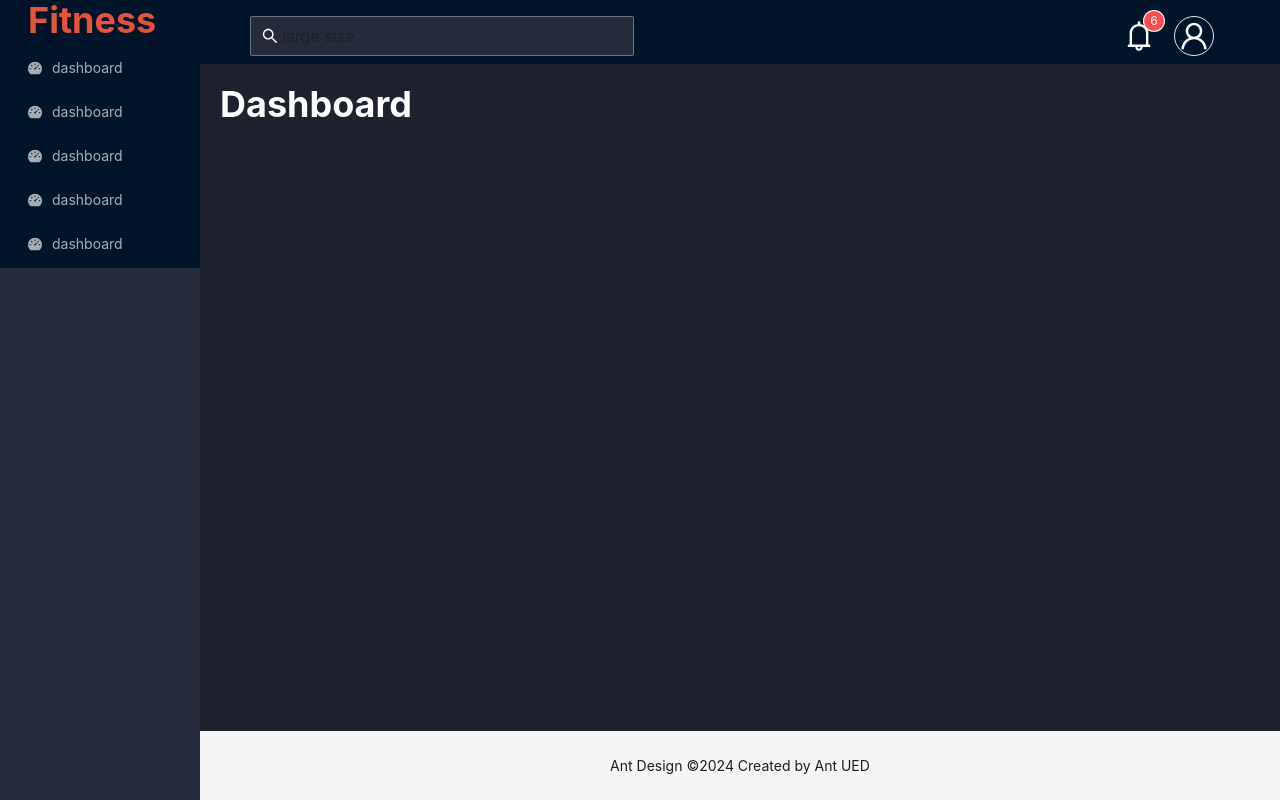
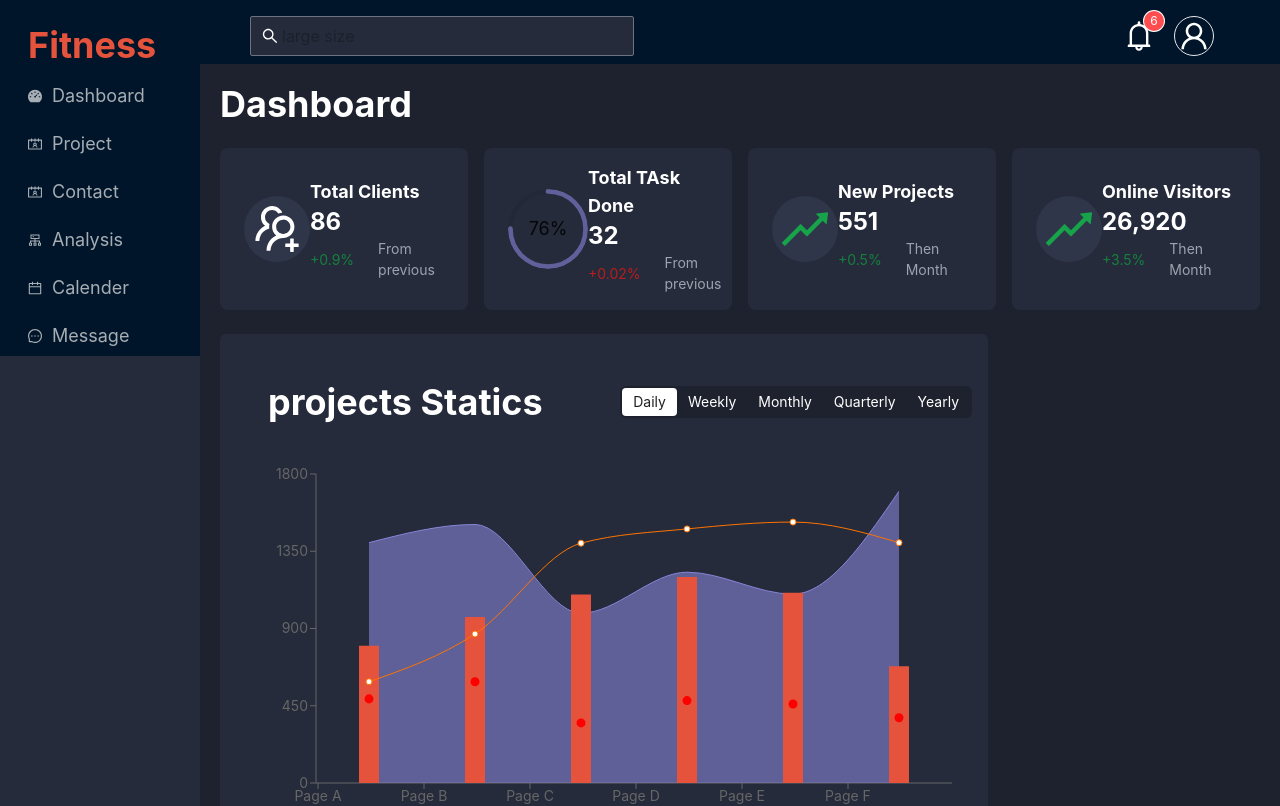
Before and after one commit to Mahedihasanimam/fitness, a Next.js app: page /dashboard in a window 1280 px wide. Shown: the top 806 px of the page. Built offline with nearby package versions, Linux system fonts and the light colour scheme.

Commit message:
dashboard project statictics chart added

```diff
--- a/src/app/dashboard/page.js
+++ b/src/app/dashboard/page.js
@@ -2,18 +2,27 @@
 
 import React from "react";
 
-import image1 from "../../../public/image/Fitness.png"
+import image1 from "../../../public/image/Fitness.png";
 import {
   BellOutlined,
+  CalendarOutlined,
+  ClusterOutlined,
+  ContactsOutlined,
   DashboardFilled,
+  MessageOutlined,
   NotificationFilled,
+  RiseOutlined,
   SearchOutlined,
   UploadOutlined,
+  UserAddOutlined,
+  UsergroupAddOutlined,
   UserOutlined,
   VideoCameraOutlined,
 } from "@ant-design/icons";
 import { Badge, Flex, Image, Input, Layout, Menu, Space, theme } from "antd";
+import { Progress } from "antd";
 import Search from "antd/es/transfer/search";
+import MyChart from "@/components/MyChart";
 const { Header, Content, Footer, Sider } = Layout;
 const items = [
   UserOutlined,
@@ -31,7 +40,8 @@ const page = () => {
     token: { colorBgContainer, borderRadiusLG },
   } = theme.useToken();
   return (
-    <Layout className="h-screen">
+    <div className="bg-[#252B3B]">
+      <Layout className="h-full ">
         <Sider
           breakpoint="lg"
           collapsedWidth="0"
@@ -48,46 +58,52 @@ const page = () => {
             theme="dark"
             mode="inline"
             defaultSelectedKeys={["4"]}
-
+            className="mb-12 pt-6 text-lg space-y-2 capitalize "
             items={[
               {
-                label:<label className="text-4xl font-bold text-[#E6533C] ">Fitness</label>
-
+                label: (
+                  <label className="text-4xl font-bold text-[#E6533C] ">
+                    Fitness
+                  </label>
+                ),
               },
               {
-                label:'dashboard',
-                icon:<DashboardFilled/>,
-                key:'/dashboard'
+                label: "dashboard",
+                icon: <DashboardFilled />,
+                key: "/dashboard",
               },
               {
-                label:'dashboard',
-                icon:<DashboardFilled/>,
-                key:'/dashboard'
+                label: "project",
+                icon: <ContactsOutlined />,
+                key: "/project",
               },
               {
-                label:'dashboard',
-                icon:<DashboardFilled/>,
-                key:'/dashboard'
+                label: "contact",
+                icon: <ContactsOutlined />,
+                key: "/contact",
               },
               {
-                label:'dashboard',
-                icon:<DashboardFilled/>,
-                key:'/dashboard'
+                label: "analysis",
+                icon: <ClusterOutlined />,
+                key: "/analysis",
               },
               {
-                label:'dashboard',
-                icon:<DashboardFilled/>,
-                key:'/dashboard'
+                label: "calender",
+                icon: <CalendarOutlined />,
+                key: "/calender",
+              },
+              {
+                label: "message",
+                icon: <MessageOutlined />,
+                key: "/message",
               },
             ]}
           />
         </Sider>
         <Layout>
           <div className="bg-[#252B3B]">
-        <Header className="py-4"
-
-       >
-         <Flex justify="space-between" align="center" >
+            <Header className="py-4">
+              <Flex justify="space-between" align="center">
                 <Input
                   style={{
                     background: "#252B3B",
@@ -121,31 +137,110 @@ const page = () => {
           </div>
           <Content
             style={{
-
-            background:'#1E222E'
+              background: "#1E222E",
             }}
           >
             <div
               style={{
-              background:'#1E222E',
+                background: "#1E222E",
                 minHeight: 360,
-             color:'white',
-             padding:20,
+                color: "white",
+                padding: 20,
                 borderRadius: borderRadiusLG,
               }}
             >
               <h1 className="text-4xl font-bold">Dashboard</h1>
+
+              <div className="grid gap-4 grid-cols-1 xl:grid-cols-4 lg:grid-cols-3 md:grid-cols-2 lg:space-y-0 md:space-y-4 space-y-6 my-6">
+                <div className="bg-[#252B3B] text-white max-w-xs  flex items-center justify-around px-6 py-4 rounded-lg ">
+                  <div>
+                    <UsergroupAddOutlined
+                      style={{ fontSize: 50 }}
+                      className="bg-[#2f3649] p-2 rounded-full"
+                    />
+                  </div>
+                  <div>
+                    <h3 className=" font-bold text-lg">Total Clients</h3>
+                    <h1 className="text-2xl font-bold">86</h1>
+                    <div className="flex items-center justify-between gap-6">
+                      <p className="text-green-700">+0.9%</p>
+                      <p className="text-gray-400">From previous</p>
+                    </div>
+                  </div>
+                </div>
+
+                <div className="bg-[#252B3B] text-white max-w-xs  flex items-center justify-around px-6 py-4 rounded-lg ">
+                  <div>
+                    <Progress
+                      className="text-white"
+                      size={80}
+                      style={{
+                        color: "white", // Change the text color directly
+                      }}
+                      strokeColor={"#61609A"}
+                      type="circle"
+                      percent={76}
+                    />
+                  </div>
+                  <div>
+                    <h3 className=" font-bold text-lg">Total TAsk Done</h3>
+                    <h1 className="text-2xl font-bold">32</h1>
+                    <div className="flex items-center justify-between gap-6">
+                      <p className="text-red-700">+0.02%</p>
+                      <p className="text-gray-400">From previous</p>
+                    </div>
+                  </div>
+                </div>
+                <div className="bg-[#252B3B] text-white max-w-xs  flex items-center justify-around px-6 py-4 rounded-lg ">
+                  <div>
+                    <RiseOutlined
+                      style={{ fontSize: 50 }}
+                      className="bg-[#2f3649] p-2  text-green-600 rounded-full"
+                    />
+                  </div>
+                  <div>
+                    <h3 className=" font-bold text-lg">New Projects</h3>
+                    <h1 className="text-2xl font-bold">551</h1>
+                    <div className="flex items-center justify-between gap-6">
+                      <p className="text-green-700">+0.5%</p>
+                      <p className="text-gray-400">Then Month</p>
+                    </div>
+                  </div>
+                </div>
+                <div className="bg-[#252B3B] text-white max-w-xs  flex items-center justify-around px-6 py-4 rounded-lg ">
+                  <div>
+                    <RiseOutlined
+                      style={{ fontSize: 50 }}
+                      className="bg-[#2f3649] p-2  text-green-600 rounded-full"
+                    />
+                  </div>
+                  <div>
+                    <h3 className=" font-bold text-lg">Online Visitors</h3>
+                    <h1 className="text-2xl font-bold">26,920</h1>
+                    <div className="flex items-center justify-between gap-6">
+                      <p className="text-green-700">+3.5%</p>
+                      <p className="text-gray-400">Then Month</p>
+                    </div>
+                  </div>
+                </div>
+              </div>
+
+              <div>
+                <MyChart />
+              </div>
             </div>
           </Content>
           <Footer
             style={{
               textAlign: "center",
             }}
+            className="bg-black text-white"
           >
             Ant Design ©{new Date().getFullYear()} Created by Ant UED
           </Footer>
         </Layout>
       </Layout>
+    </div>
   );
 };
 
--- a/src/components/MyChart.jsx
+++ b/src/components/MyChart.jsx
@@ -1,6 +1,5 @@
-"use client";
-
-import React from "react";
+import React, { PureComponent } from 'react';
+import { Segmented } from 'antd';
 import {
   ComposedChart,
   Line,
@@ -13,46 +12,46 @@ import {
   Legend,
   Scatter,
   ResponsiveContainer,
-} from "recharts";
+} from 'recharts';
 
 const data = [
   {
-    name: "Page A",
+    name: 'Page A',
     uv: 590,
     pv: 800,
     amt: 1400,
     cnt: 490,
   },
   {
-    name: "Page B",
+    name: 'Page B',
     uv: 868,
     pv: 967,
     amt: 1506,
     cnt: 590,
   },
   {
-    name: "Page C",
+    name: 'Page C',
     uv: 1397,
     pv: 1098,
     amt: 989,
     cnt: 350,
   },
   {
-    name: "Page D",
+    name: 'Page D',
     uv: 1480,
     pv: 1200,
     amt: 1228,
     cnt: 480,
   },
   {
-    name: "Page E",
+    name: 'Page E',
     uv: 1520,
     pv: 1108,
     amt: 1100,
     cnt: 460,
   },
   {
-    name: "Page F",
+    name: 'Page F',
     uv: 1400,
     pv: 680,
     amt: 1700,
@@ -62,9 +61,21 @@ const data = [
 
 const MyChart = () => {
   return (
-    <div style={{ width: "100%", height: 400 }}>
-      <ResponsiveContainer>
+   <div className='max-w-3xl bg-[#252B3B] p-4 rounded-md'>
+    <div className='lg:flex md:flex items-center justify-between'>
+      <h3 className='text-4xl font-bold p-8'>projects Statics</h3>
+      <Segmented  className='bg-[#1E222E] text-white'
+    options={['Daily', 'Weekly', 'Monthly', 'Quarterly', 'Yearly']}
+    onChange={(value) => {
+      console.log(value);
+    }}
+  />
+    </div>
+     <div style={{ width: "100%", height: 400 }}>
+      <ResponsiveContainer >
         <ComposedChart
+          width={500}
+          height={400}
           data={data}
           margin={{
             top: 20,
@@ -73,18 +84,19 @@ const MyChart = () => {
             left: 20,
           }}
         >
-          <CartesianGrid stroke="#f5f5f5" />
+
           <XAxis dataKey="name" scale="band" />
           <YAxis />
           <Tooltip />
           <Legend />
           <Area type="monotone" dataKey="amt" fill="#8884d8" stroke="#8884d8" />
-          <Bar dataKey="pv" barSize={20} fill="#413ea0" />
+          <Bar dataKey="pv" barSize={20} fill="#E6533C" />
           <Line type="monotone" dataKey="uv" stroke="#ff7300" />
           <Scatter dataKey="cnt" fill="red" />
         </ComposedChart>
       </ResponsiveContainer>
     </div>
+   </div>
   );
 };
 
```
Lines whose indentation alone changed are shown as unchanged.
